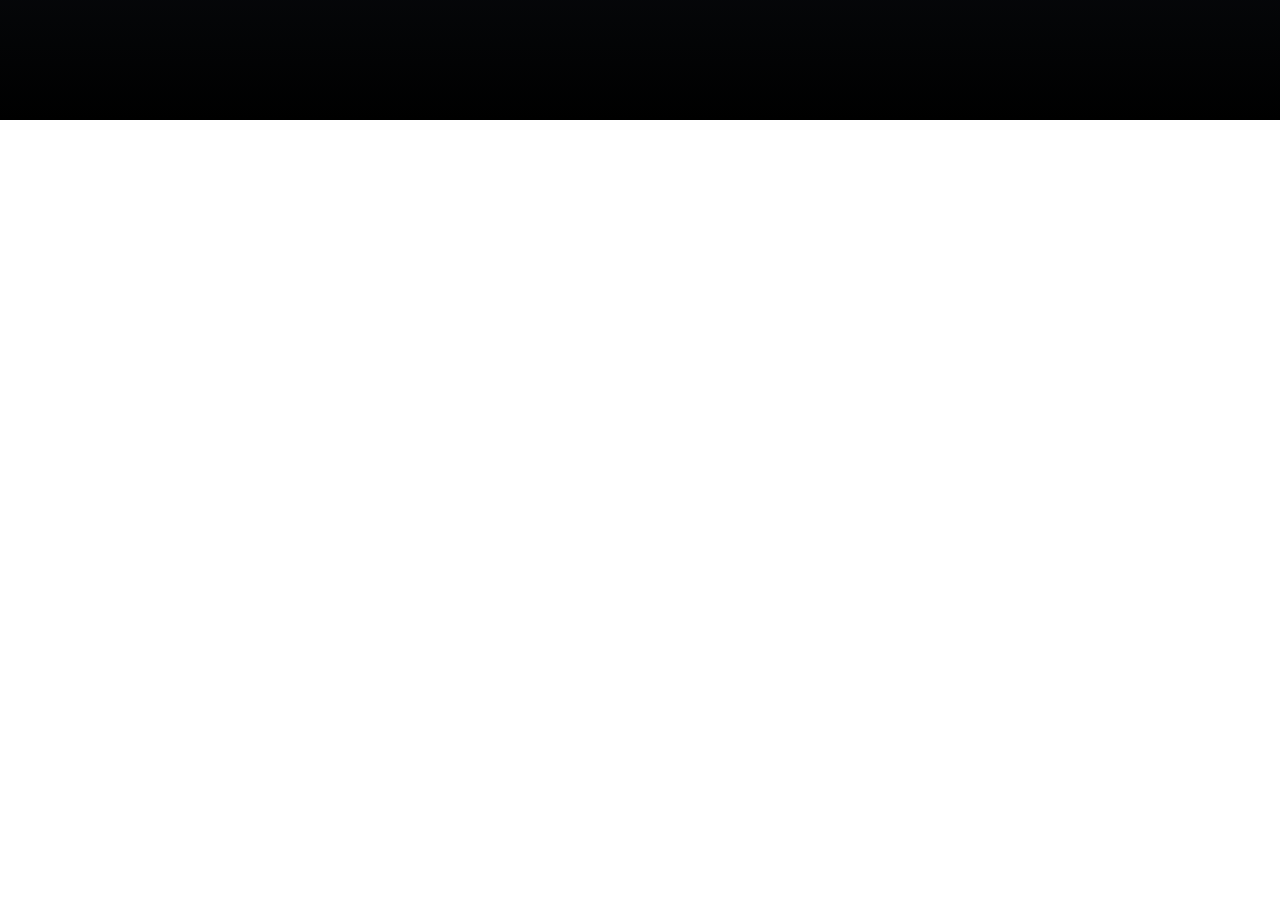
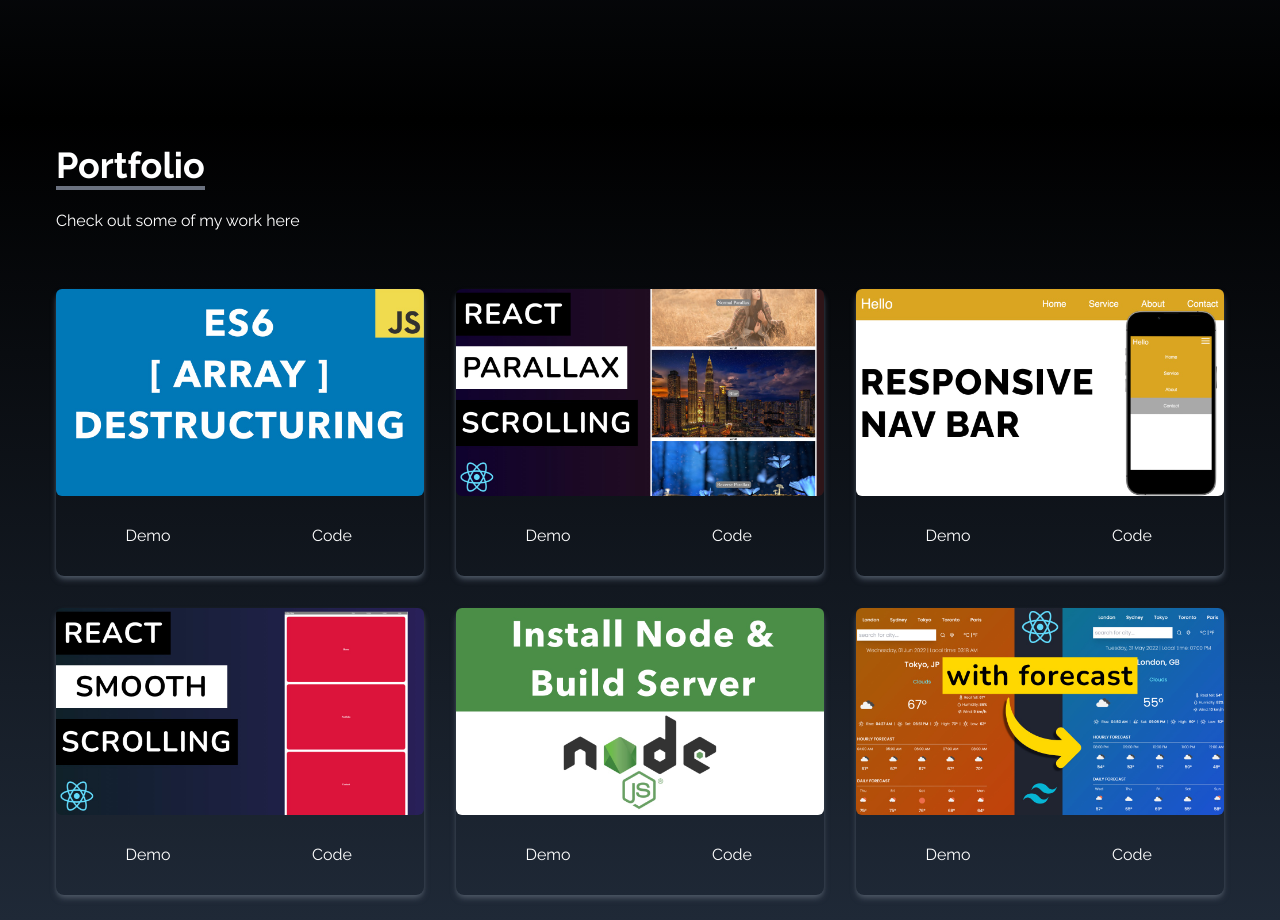
Before and after one commit to Sameer-321/tailwindPrac, a React (Create React App) app in the folder client/: page / in a window 1280 px wide. Shown: the part 1480-2400 px from the top of the page. Before the commit the page ends 1600 px from the top, so only its background shows below. Built offline with nearby package versions, Linux system fonts and the light colour scheme.

Commit message:
feat:portfolio added

```diff
--- a/client/src/App.js
+++ b/client/src/App.js
@@ -4,13 +4,14 @@
 import Home from "./components/Home";
 import SocialLinks from "./components/SocialLinks";
 import About from "./components/About";
+import Portfolio from "./components/Portfolio";
 const App = () => {
   return (
     <div>
       <NavBar />
       <Home />
       <About />
-
+      <Portfolio />
       <SocialLinks />
     </div>
   );
--- /dev/null
+++ b/client/src/components/Portfolio.jsx
@@ -0,0 +1,75 @@
+import React from "react";
+import arrayDestruct from "../assets/portfolio/arrayDestruct.jpg";
+import installNode from "../assets/portfolio/installNode.jpg";
+import navbar from "../assets/portfolio/navbar.jpg";
+import reactParallax from "../assets/portfolio/reactParallax.jpg";
+import reactSmooth from "../assets/portfolio/reactSmooth.jpg";
+import reactWeather from "../assets/portfolio/reactWeather.jpg";
+
+const Portfolio = () => {
+  const portfolio = [
+    {
+      id: 1,
+      src: arrayDestruct,
+    },
+    {
+      id: 2,
+      src: reactParallax,
+    },
+    {
+      id: 3,
+      src: navbar,
+    },
+    {
+      id: 4,
+      src: reactSmooth,
+    },
+    {
+      id: 5,
+      src: installNode,
+    },
+    {
+      id: 6,
+      src: reactWeather,
+    },
+  ];
+
+  return (
+    <div
+      name="portfolio"
+      className="bg-gradient-to-b from-black to-gray-800 w-full
+     text-white md:h-screen  "
+    >
+      <div className="max-w-screen-lg p-4 mx-auto flex flex-col justify-center w-full h-full">
+        <div className="pb-8">
+          <p className="text-4xl font-bold inline border-b-4 border-gray-500">
+            Portfolio
+          </p>
+          <p className="py-6 ">Check out some of my work here</p>
+        </div>
+
+        <div className="grid sm:grid-cols-2 md:grid-cols-3 gap-8 px-12 sm:px-0">
+          {portfolio.map(({ id, src }) => (
+            <div key={id} className="shadow-md shadow-gray-600 rounded-lg">
+              <img
+                src={src}
+                alt=""
+                className="rounded-md duration-200 hover:scale-105"
+              />
+              <div className="flex items-center justify-center">
+                <button className="w-1/2 px-6 py-3 m-4 duration-200 hover:scale-105">
+                  Demo
+                </button>
+                <button className="w-1/2 px-6 py-3 m-4 duration-200 hover:scale-105">
+                  Code
+                </button>
+              </div>
+            </div>
+          ))}
+        </div>
+      </div>
+    </div>
+  );
+};
+
+export default Portfolio;
--- a/client/src/components/SocialLinks.jsx
+++ b/client/src/components/SocialLinks.jsx
@@ -47,7 +47,7 @@
     },
   ];
   return (
-    <div className="hidden md:flex flex-col top-[35%] left-0 fixed">
+    <div className="hidden lg:flex flex-col top-[35%] left-0 fixed">
       <ul>
         {links.map(({ id, child, href, style, download }) => (
           <li
```
